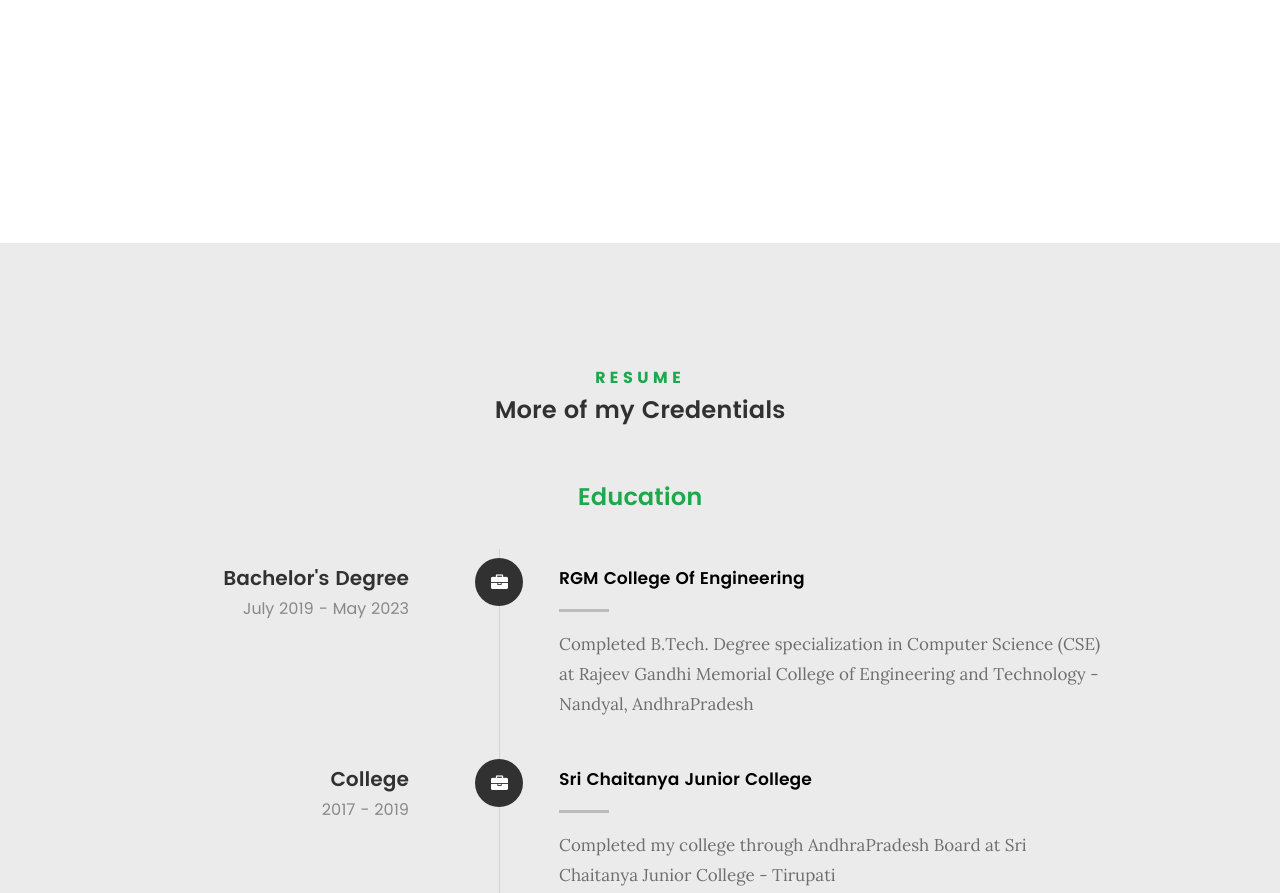
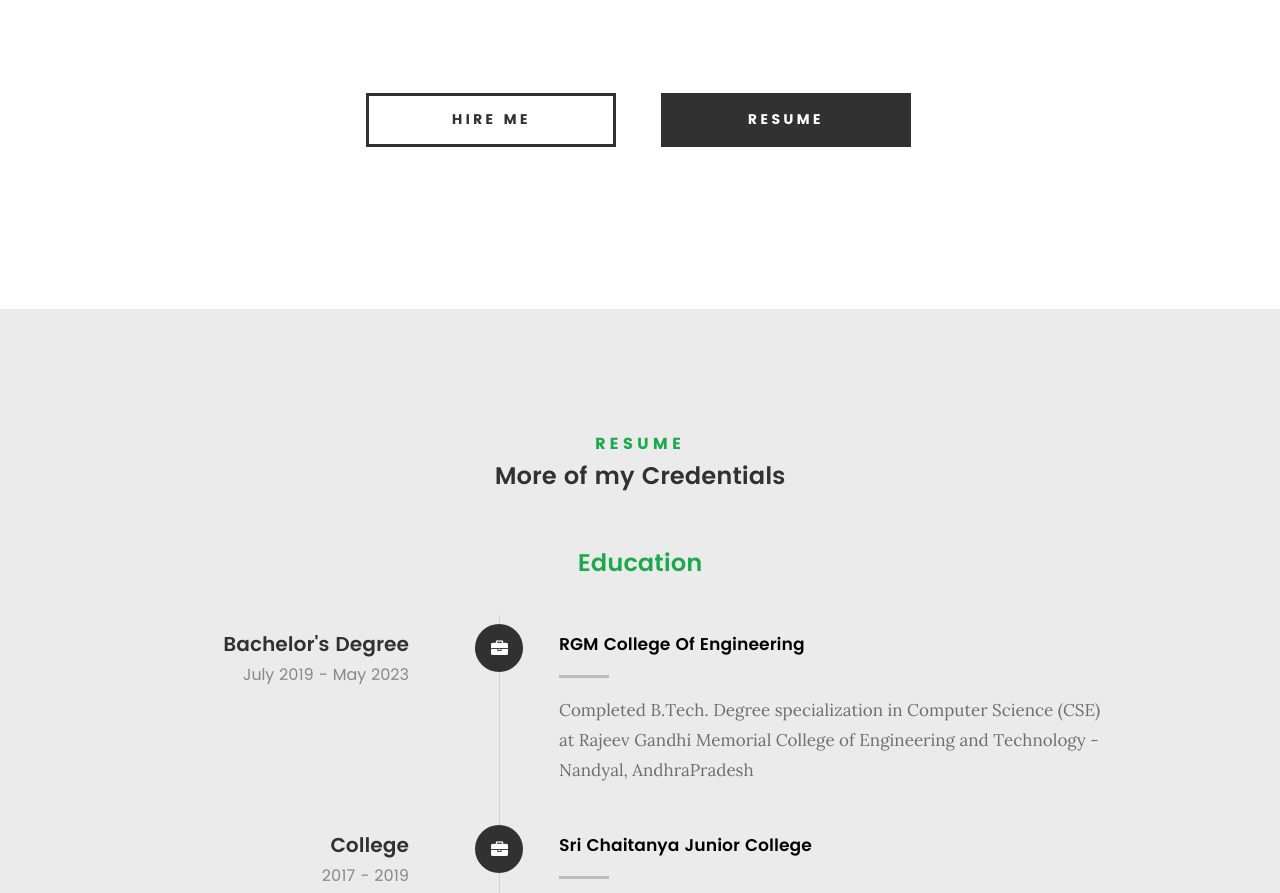
Before and after one commit to SUBBARAMIREDDY-K/Portfolio, a plain HTML site: page index.html in a window 1280 px wide. Shown: the part 2397-3290 px from the top of the page. Drawn offline with Linux system fonts and the light colour scheme; files whose address does not match are found by name.

Commit message:
Update index.html

```diff
--- a/index.html
+++ b/index.html
@@ -220,7 +220,13 @@
 
    	</div>
 
+<div class="row button-section">
+	<div class="col-twelve">
+		<a href="#contact" title="Hire Me" class="button stroke smoothscroll">Hire Me</a>
+		<a href="Subbu_Resume.pdf" title="Download Resume" class="button button-primary">Resume</a>
 
+	</div>
+</div>
 
 
    </section> <!-- /process-->
```
